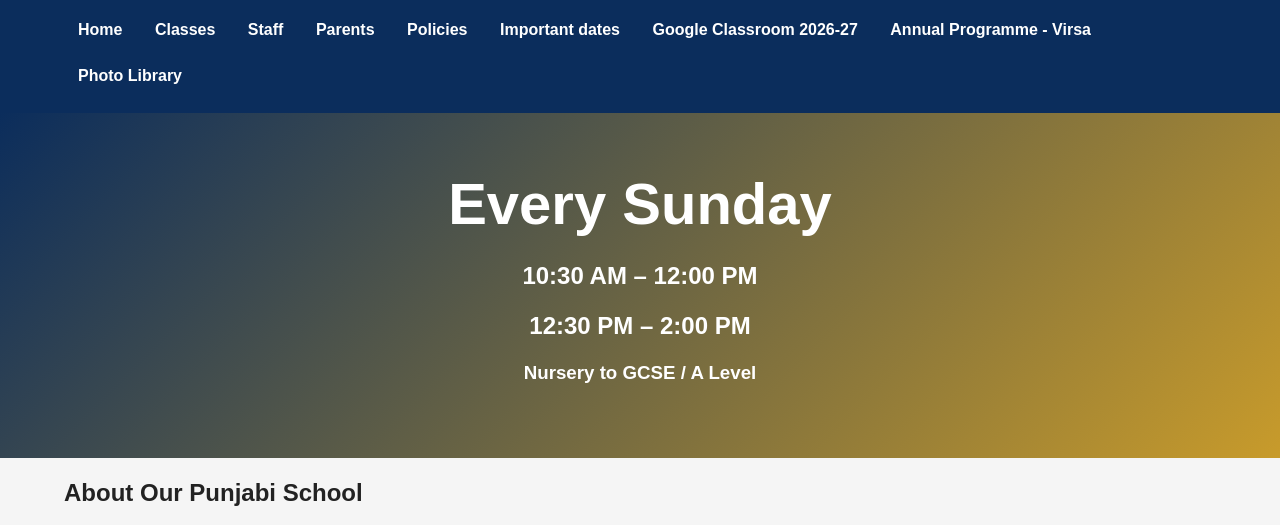
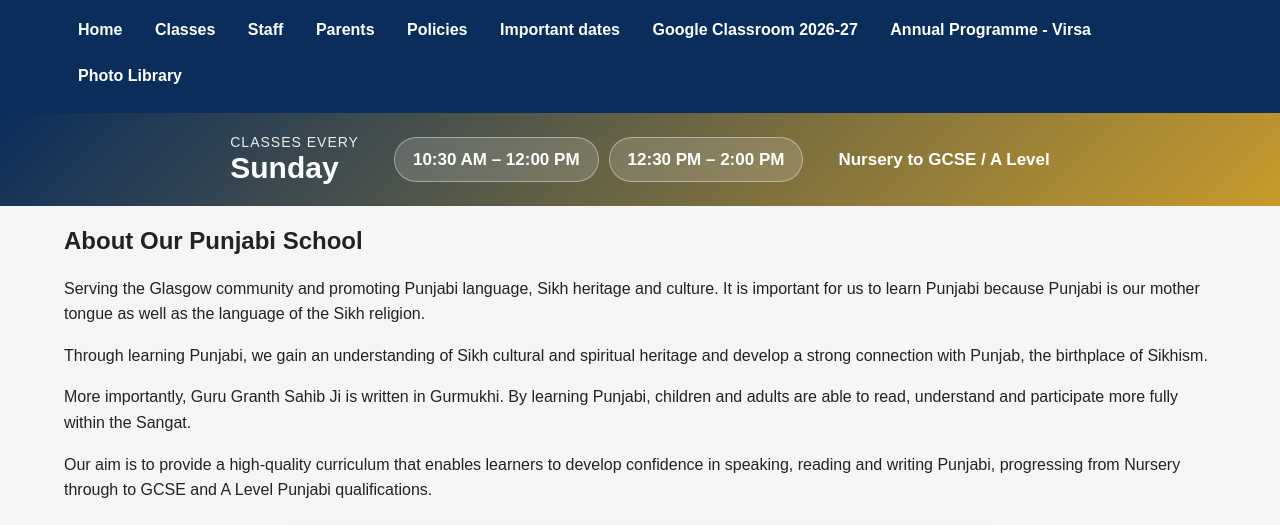
Before and after one commit to panjabischoolglasgow/school-website, a plain HTML site: page index.html in a window 1280 px wide. Shown: the part 227-752 px from the top of the page. Drawn offline with Linux system fonts and the light colour scheme.

Commit message:
Replace large Home banner with a compact class times strip
Co-Authored-By: Claude Opus 5.5 <noreply@anthropic.com>
Claude-Session: https://claude.ai/code/session_01KztfEb5fAmR1ZEK2XPPSFL

```diff
--- a/css/site.css
+++ b/css/site.css
@@ -1275,10 +1275,6 @@ footer a:hover {
 }
 @media (max-width: 900px) {
 
-    .hero {
-        min-height: 420px;
-    }
-
     .hero h1 {
         font-size: 40px;
     }
@@ -2076,3 +2072,70 @@ body.policies-page .download-note {
     border-radius: 8px;
     box-shadow: 0 5px 18px rgba(0, 0, 0, 0.25);
 }
+
+
+/* =========================================================
+   HOME PAGE CLASS TIMES STRIP (compact banner)
+   ========================================================= */
+.hero {
+    padding: 22px 20px;
+}
+
+.hero-compact {
+    display: flex;
+    justify-content: center;
+    align-items: center;
+    flex-wrap: wrap;
+    gap: 18px 35px;
+}
+
+.hero-day {
+    display: flex;
+    flex-direction: column;
+    line-height: 1.1;
+    text-align: left;
+}
+
+.hero-day span {
+    font-size: 14px;
+    text-transform: uppercase;
+    letter-spacing: 1px;
+    opacity: 0.9;
+}
+
+.hero-day strong {
+    font-size: 30px;
+}
+
+.hero-times {
+    display: flex;
+    flex-wrap: wrap;
+    justify-content: center;
+    gap: 10px;
+}
+
+.hero-time {
+    background: rgba(255, 255, 255, 0.15);
+    border: 1px solid rgba(255, 255, 255, 0.4);
+    border-radius: 30px;
+    padding: 8px 18px;
+    font-weight: 600;
+    font-size: 17px;
+    white-space: nowrap;
+}
+
+.hero-levels {
+    font-weight: 600;
+    font-size: 17px;
+}
+
+@media (max-width: 700px) {
+    .hero-compact {
+        flex-direction: column;
+        gap: 12px;
+    }
+
+    .hero-day {
+        text-align: center;
+    }
+}
--- a/index.html
+++ b/index.html
@@ -63,14 +63,21 @@
 
     <section class="hero">
 
-        <div class="container">
+        <div class="container hero-compact">
 
-            <h1>Every Sunday</h1>
+            <div class="hero-day">
+                <span>Classes every</span>
+                <strong>Sunday</strong>
+            </div>
 
-            <h2>10:30 AM – 12:00 PM</h2>
-            <h2>12:30 PM – 2:00 PM</h2>
+            <div class="hero-times">
+                <span class="hero-time">10:30 AM &ndash; 12:00 PM</span>
+                <span class="hero-time">12:30 PM &ndash; 2:00 PM</span>
+            </div>
 
-            <h3>Nursery to GCSE / A Level</h3>
+            <div class="hero-levels">
+                Nursery to GCSE / A Level
+            </div>
 
         </div>
 
```
